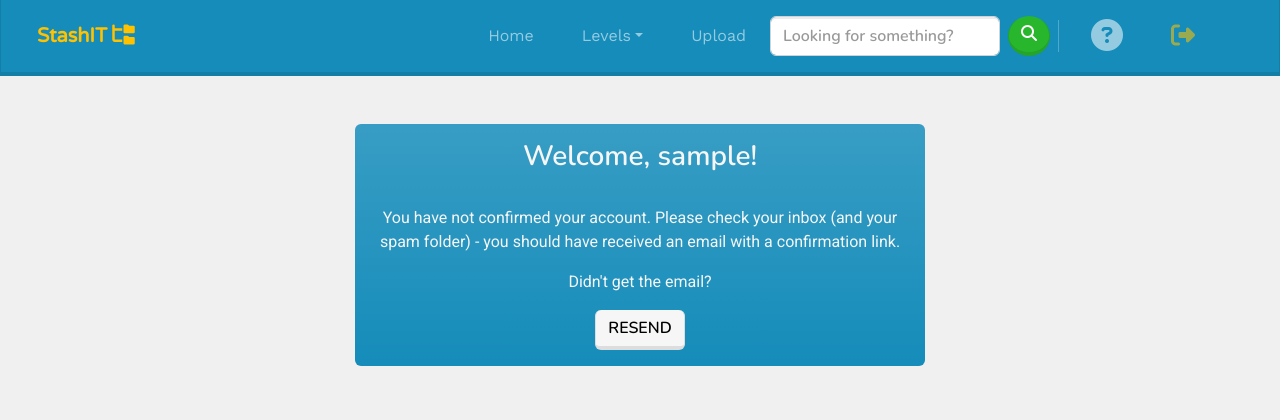
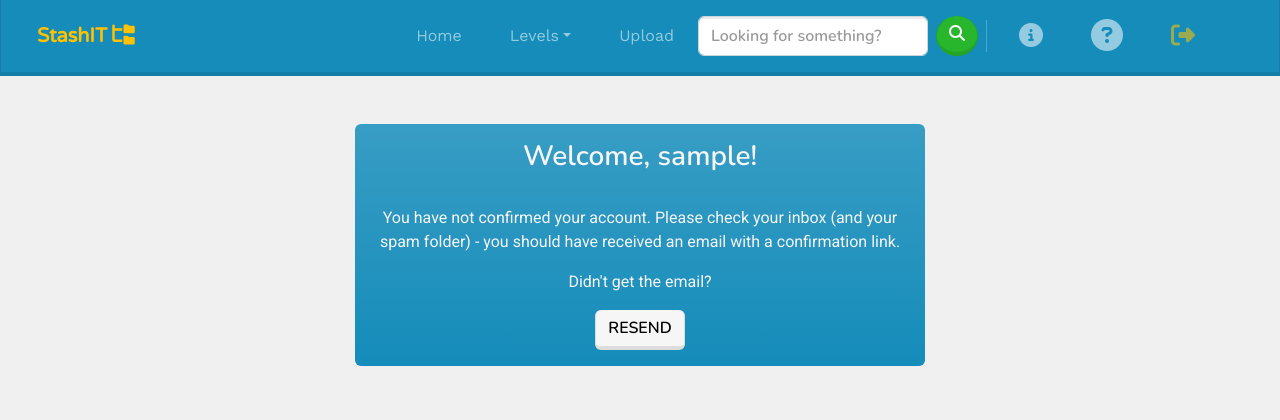
Before and after one commit to israel-oye/CiStash, a Flask app: page /auth/inactive in a window 1280 px wide. Shown: the top 420 px of the page. Run offline with Flask 3, Linux system fonts and the light colour scheme; the visitor is signed in with stand-in values (Sample User, id 1); data that the repository does not hold is empty; some libraries are stand-ins or nearby versions.

Commit message:
Improve UX: Separate info nav from help nav.

```diff
--- a/src/templates/include/_modals.html
+++ b/src/templates/include/_modals.html
@@ -2,26 +2,6 @@
 <div class="modal fade" id="info-modal" tabindex="-1" aria-labelledby="infoModalLabel" aria-hidden="true">
     <div class="modal-dialog" role="document">
         <div class="modal-content">
-            {% if current_user.is_authenticated %}
-            <div class="modal-header">
-                <h5 class="modal-title" id="infoModalLabel">
-                    <i class="brand-text fa-solid fa-folder-tree fa-flip fa-xs" style="--fa-animation-duration: 4s;"></i> How to contribute</h5>
-                </h5>
-                <button type="button" class="btn-close" data-bs-dismiss="modal" aria-label="Close"></button>
-            </div>
-            <div class="modal-body">
-                <p class="text-wrap">So you have joined the elite community of contributors. <i class="fa-solid fa-people-line fa-lg brand-text"></i>
-                    <br><br> You can <a href="{{url_for('resource_bp.get_upload_page')}}">contribute</a> by
-                    <ul>
-                        <li>Adding a course - <i>This creates an empty folder for a course</i>,</li>
-                        <li>And uploading a document for an existing course.</li>
-                    </ul>
-                    <br>Usually the exisiting flow is to add a course, and then open the "Upload document" tab to add a relevant file for the course. But you can do anything you think is necessary.
-                    <br> <br><i class="fa-solid fa-triangle-exclamation text-warning"></i> Be careful to add the correct course details and ensure the files are related to the course. Non compliant uploads will be cleaned up by the admin. Don't make the
-                    work hard for the poor admin.
-                </p>
-            </div>
-            {% else %}
             <div class="modal-header">
                 <h5 class="modal-title" id="infoModalLabel">
                     <i class="brand-text fa-solid fa-folder-tree fa-flip fa-xs" style="--fa-animation-duration: 4s;"></i> So, what is all this?</h5>
@@ -29,9 +9,10 @@
                 <button type="button" class="btn-close" data-bs-dismiss="modal" aria-label="Close"></button>
             </div>
             <div class="modal-body">
-                <p> A-hem! So this is a platform where anyone can download course materials and upload as well. If you notice that a course is not available for a particular level, or a course does not have any documents, you can upload what you have.
+                <p> A-hem! This is a platform where anyone can download course materials and upload as well. If you notice that a course is not available for a particular level, or a course does not have any documents, you can add the course and/or upload
+                    what you have.
                     <br><br> Everything (content) on <span class="brand-text">StashIT</span> is user-generated and (sadly,) this means that someone has to have uploaded stuff before OR have added a course before you can get resources.
-                    <br> On the bright side, you can be a contributor and save a whole lot of people this headik. To contribute, please sign up or login to continue.
+                    <br> On the bright side, you can be a contributor and save a whole lot of people this <i>headik</i>. To contribute, please <a href="" data-bs-toggle="modal" data-bs-target="#auth-modal">sign up or login</a> to continue.
                     <br><br> Also, if you want to get rid of your course materials, feel free to dump them here and delete them from your device with peace. Have fun!🤸
                 </p>
                 <div class="container">
@@ -49,7 +30,40 @@
                     </div>
                 </div>
             </div>
-            {% endif %}
+            <div class="modal-footer">
+                <button type="button" class="btn btn-danger" data-bs-dismiss="modal">Close</button>
+            </div>
+        </div>
+    </div>
+</div>
+
+<!-- HOW TO CONTRIBUTE MODAL -->
+<div class="modal fade" id="how-to-modal" tabindex="-1" aria-labelledby="howToModalLabel" aria-hidden="true">
+    <div class="modal-dialog" role="document">
+        <div class="modal-content">
+            <div class="modal-header">
+                <h5 class="modal-title" id="howToModalLabel">
+                    <i class="brand-text fa-solid fa-folder-tree fa-flip fa-xs" style="--fa-animation-duration: 4s;"></i> How to contribute</h5>
+                </h5>
+                <button type="button" class="btn-close" data-bs-dismiss="modal" aria-label="Close"></button>
+            </div>
+            <div class="modal-body">
+                <p class="text-wrap">So you have joined the elite community of contributors. <i class="fa-solid fa-people-line fa-lg brand-text"></i>
+                    <br><br> You can <a href="{{url_for('resource_bp.get_upload_page')}}">contribute</a> by
+                    <ul>
+                        <li>Adding a course - <i>This creates an empty folder for a course</i>,</li>
+                        <li>And uploading a document for an existing course.</li>
+                    </ul>
+                    <br>Usually the common flow is to
+                    <ol type="i">
+                        <li>add a course,</li>
+                        <li>and then open the "Upload document" tab to add a relevant file for the course.</li>
+                    </ol>
+                    But you can do anything you think is necessary.
+                    <br> <br><i class="fa-solid fa-triangle-exclamation text-warning"></i> Be careful to add the correct course details and ensure the files are related to the course. Non compliant uploads will be cleaned up by the admin. Don't make the
+                    work hard for the poor admin.
+                </p>
+            </div>
             <div class="modal-footer">
                 <button type="button" class="btn btn-danger" data-bs-dismiss="modal">Close</button>
             </div>
--- a/src/templates/include/_navbar.html
+++ b/src/templates/include/_navbar.html
@@ -30,14 +30,14 @@
                     <hr class="d-lg-none my-2 text-white-50">
                 </li>
                 <li class="nav-item px-3">
+                    <a class="nav-link nav-text" title="Info" id="info-link" data-bs-toggle="modal" data-bs-target="#info-modal"><i class="fa-solid fa-xl fa-circle-info"></i></a>
+                </li>
                 {% if current_user.is_authenticated %}
-                    <a class="nav-link nav-text" title="Help" id="info-link" data-bs-toggle="modal" data-bs-target="#info-modal"><i class="fa-solid fa-2xl fa-circle-question"></i></a>
+                <li class="nav-item px-3">
+                    <a class="nav-link nav-text" title="Help" id="how-to-link" data-bs-toggle="modal" data-bs-target="#how-to-modal"><i class="fa-solid fa-2xl fa-circle-question"></i></a>
+                </li>
+                {% endif %}
                 <!--  -->
-                    {% else %}
-                    <a class="nav-link nav-text" id="info-link" data-bs-toggle="modal" data-bs-target="#info-modal"><i class="fa-solid fa-xl fa-circle-info"></i></a>
-                    <!--  -->
-                    {% endif %}
-                </li>
                 {% if current_user.is_admin %}
                 <li class="nav-item px-3">
                     <a class="nav-link nav-text" href="/auth/admin" target="_blank" title="Admin panel"><i class="fa-solid fa-screwdriver-wrench fa-xl"></i></a>
@@ -85,27 +85,29 @@
                         <i class="fa-solid fa-folder-plus"></i> Contribute
                     </a>
                 </li>
+                <li class="pt-2">
                     <form method="post" action="{{url_for('resource_bp.search')}}" class="d-flex" role="search">
                         <input type="hidden" name="csrf_token" value="{{ csrf_token() }}" />
-                    <input id="search-box" class="form-control me-2" name="searched" autocomplete="off" type="search" placeholder="Enter course code or course title" aria-label="Search">
+                        <input id="search-box" class="form-control me-2" name="searched" autocomplete="off" type="search" placeholder="Search code/title" aria-label="Search">
                         <button class="btn rounded-circle btn-success" type="submit"><i class="fa-solid fa-magnifying-glass"></i></button>
                     </form>
+                </li>
                 <li class="nav-item py-2 py-lg-1 col-12 col-lg-auto">
                     <div class="vr d-none d-lg-flex h-100 mx-lg-2 text-white"></div>
                     <hr class="d-lg-none my-2 text-white-50">
                 </li>
                 <li class="nav-item px-2">
+                    <a class="nav-link nav-text" title="Info" id="info-link" data-bs-toggle="modal" data-bs-target="#info-modal"><i class="fa-solid fa-circle-info"></i> Info</a>
+                </li>
                 {% if current_user.is_authenticated %}
-                    <a class="nav-link nav-text" title="Help" id="info-link" data-bs-toggle="modal" data-bs-target="#info-modal"><i class="fa-solid fa-2xl fa-circle-question"></i> Help</a>
+                <li class="nav-item px-2">
+                    <a class="nav-link nav-text" title="Help" id="how-to-link" data-bs-toggle="modal" data-bs-target="#how-to-modal"><i class="fa-solid fa-circle-question"></i> How to?</a>
+                </li>
+                {% endif %}
                 <!--  -->
-                    {% else %}
-                    <a class="nav-link nav-text" id="info-link" data-bs-toggle="modal" data-bs-target="#info-modal"><i class="fa-solid fa-2xl fa-circle-info"></i> Info</a>
-                    <!--  -->
-                    {% endif %}
-                </li>
                 {% if current_user.is_admin %}
                 <li class="nav-item px-2">
-                    <a class="nav-link nav-text" href="/auth/admin" target="_blank" title="Admin panel"><i class="fa-solid fa-screwdriver-wrench fa-xl"></i> Admin</a>
+                    <a class="nav-link nav-text" href="/auth/admin" target="_blank" title="Admin panel"><i class="fa-solid fa-screwdriver-wrench"></i> Admin</a>
                 </li>
                 {% endif %}
                 <!-- -->
@@ -115,7 +117,7 @@
                 </li>
                 {% else %}
                 <li class="nav-item px-2">
-                    <a class="nav-link nav-text auth-nav" id="info-link" data-bs-toggle="modal" data-bs-target="#auth-modal"><i class="fa-solid fa-circle-user fa-2xl"></i> Login / Signup</a>
+                    <a class="nav-link nav-text auth-nav" id="info-link" data-bs-toggle="modal" data-bs-target="#auth-modal"><i class="fa-solid fa-circle-user"></i> Login / Signup</a>
                 </li>
                 {% endif %}
             </ul>
```
Lines whose indentation alone changed are shown as unchanged.
